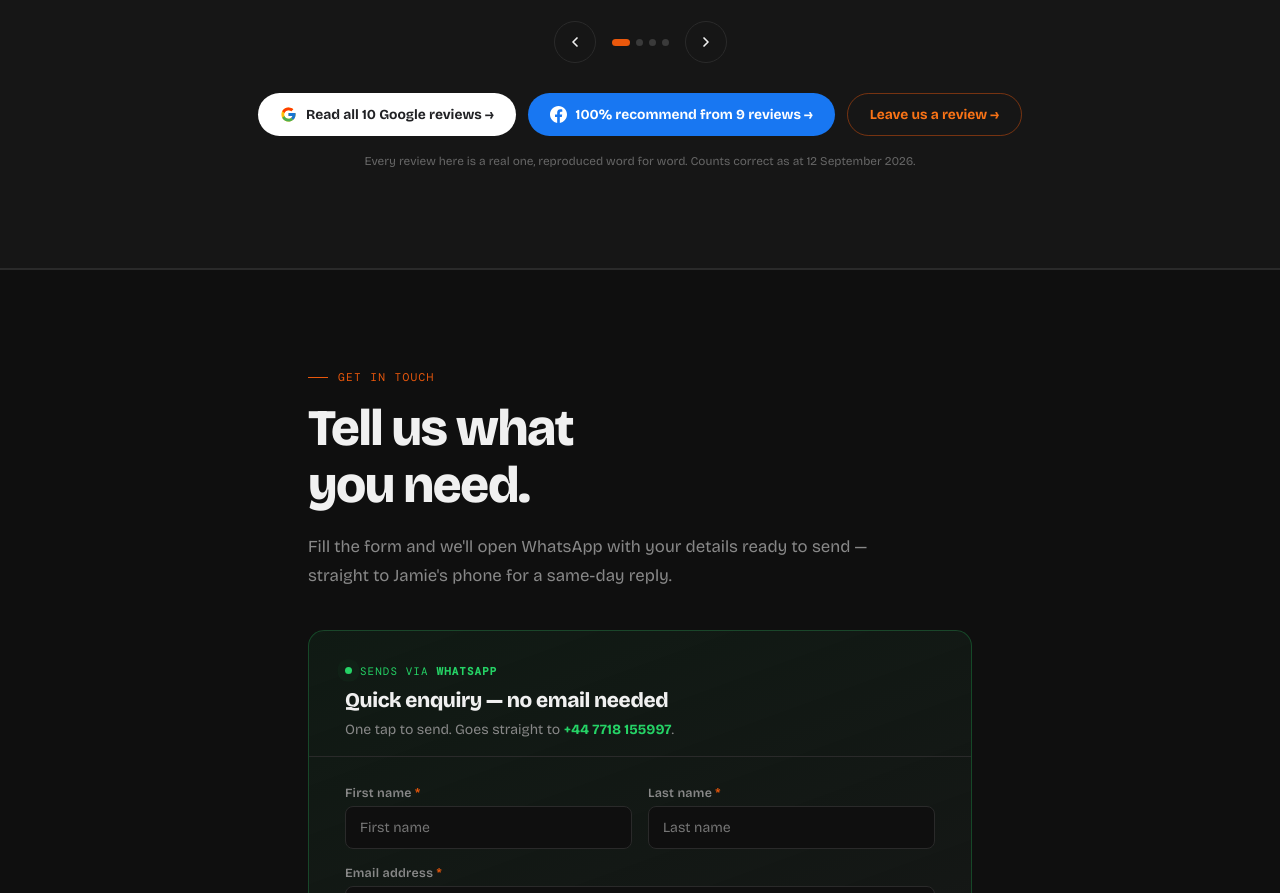
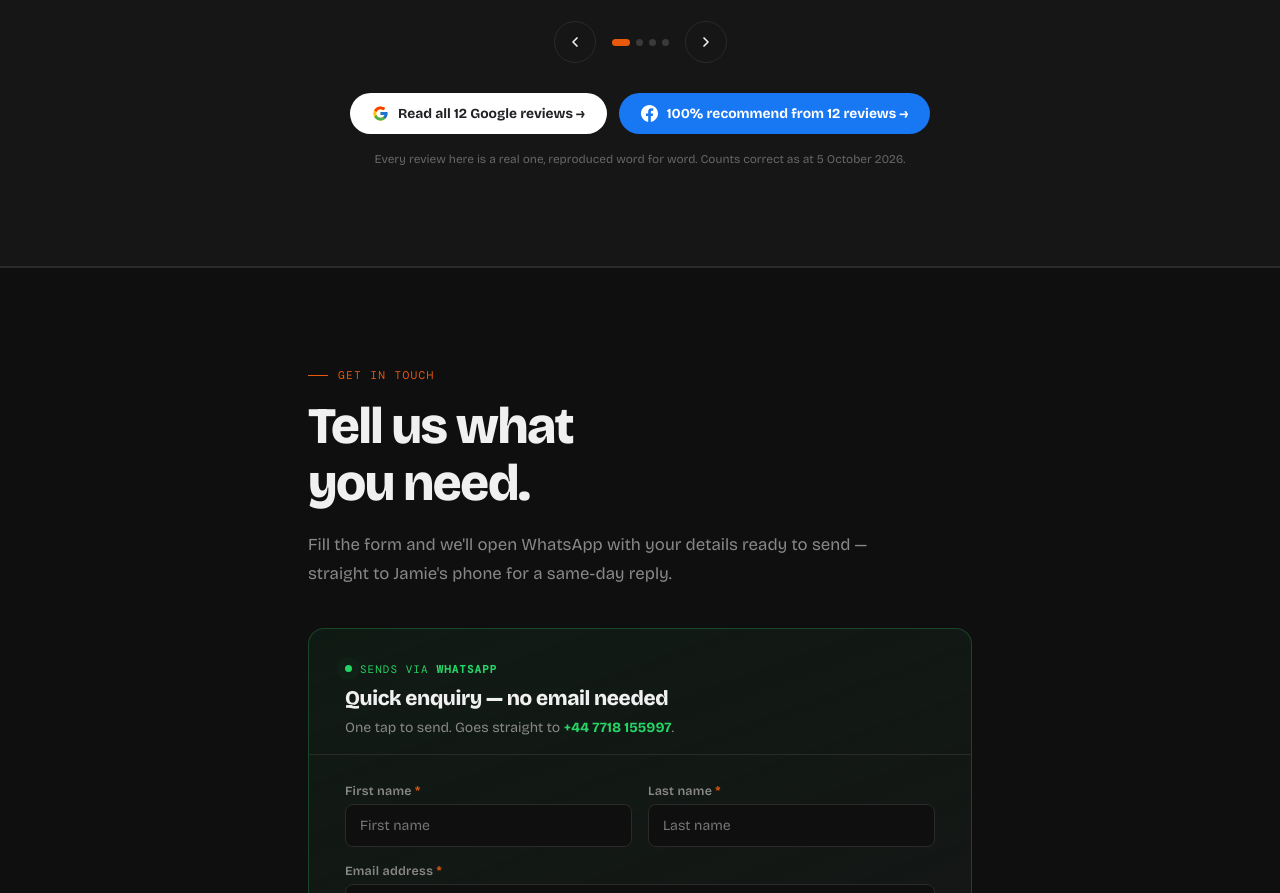
Before and after one commit to Innov8-workflows/innov8-workflows, a plain HTML site: page index.html in a window 1280 px wide. Shown: the part 7909-8802 px from the top of the page. Drawn offline with nearby package versions, Linux system fonts and the light colour scheme; a script that the page names is missing; a web font is replaced by a local one.

Commit message:
Reviews: 12 Google and 12 Facebook, drop the leave-a-review pill
Counts checked on the live profiles today (Google 5.0 from 12, Facebook
100% recommend from 12). The two remaining pills stay centred and the
counts note is dated 5 October 2026.

Co-Authored-By: Claude Opus 5.5 <noreply@anthropic.com>

```diff
--- a/index.html
+++ b/index.html
@@ -350,7 +350,6 @@ section { position: relative; z-index: 1; }
 .grv-pill svg { width: 17px; height: 17px; flex-shrink: 0; }
 .grv-pill.g { background: #fff; color: #202124; }
 .grv-pill.fb { background: #1877F2; color: #fff; }
-.grv-pill.leave { background: transparent; color: var(--accent2); border: 1px solid rgba(234,88,12,0.45); }
 .grv-note { text-align: center; font-size: 0.74rem; color: var(--muted); margin-top: 18px; }
 @media (max-width: 900px) { .grv-card { flex-basis: calc((100% - 20px) / 2); } }
 @media (max-width: 640px) { .grv-card { flex-basis: 100%; } .grv-text { -webkit-line-clamp: 7; } }
@@ -1155,15 +1154,13 @@ footer { border-top: 1px solid var(--border); padding: 48px 48px 32px; position:
       <div class="grv-links">
         <a class="grv-pill g" href="https://www.google.com/search?q=Innov8+Workflows&amp;ludocid=8929470527789364715#lrd=0x487993ad6ad446f5:0x7bebda22793475eb,1" target="_blank" rel="noopener">
           <svg viewBox="0 0 48 48" xmlns="http://www.w3.org/2000/svg" aria-hidden="true"><path fill="#FFC107" d="M43.611,20.083H42V20H24v8h11.303c-1.649,4.657-6.08,8-11.303,8c-6.627,0-12-5.373-12-12c0-6.627,5.373-12,12-12c3.059,0,5.842,1.154,7.961,3.039l5.657-5.657C34.046,6.053,29.268,4,24,4C12.955,4,4,12.955,4,24c0,11.045,8.955,20,20,20c11.045,0,20-8.955,20-20C44,22.659,43.862,21.35,43.611,20.083z"/><path fill="#FF3D00" d="M6.306,14.691l6.571,4.819C14.655,15.108,18.961,12,24,12c3.059,0,5.842,1.154,7.961,3.039l5.657-5.657C34.046,6.053,29.268,4,24,4C16.318,4,9.656,8.337,6.306,14.691z"/><path fill="#4CAF50" d="M24,44c5.166,0,9.86-1.977,13.409-5.192l-6.19-5.238C29.211,35.091,26.715,36,24,36c-5.202,0-9.619-3.317-11.283-7.946l-6.522,5.025C9.505,39.556,16.227,44,24,44z"/><path fill="#1976D2" d="M43.611,20.083H42V20H24v8h11.303c-0.792,2.237-2.231,4.166-4.087,5.571c0.001-0.001,0.002-0.001,0.003-0.002l6.19,5.238C36.971,39.205,44,34,44,24C44,22.659,43.862,21.35,43.611,20.083z"/></svg>
-          Read all 10 Google reviews →
+          Read all 12 Google reviews →
         </a>
         <a class="grv-pill fb" href="https://www.facebook.com/profile.php?id=61589162941652&amp;sk=reviews" target="_blank" rel="noopener">
           <svg viewBox="0 0 24 24" xmlns="http://www.w3.org/2000/svg" aria-hidden="true"><path fill="#fff" d="M24 12.073c0-6.627-5.373-12-12-12s-12 5.373-12 12c0 5.99 4.388 10.954 10.125 11.854v-8.385H7.078v-3.47h3.047V9.43c0-3.007 1.792-4.669 4.533-4.669 1.312 0 2.686.235 2.686.235v2.953H15.83c-1.491 0-1.956.925-1.956 1.874v2.25h3.328l-.532 3.47h-2.796v8.385C19.612 23.027 24 18.062 24 12.073z"/></svg>
-          100% recommend from 9 reviews →
-        </a>
-        <a class="grv-pill leave" href="https://g.page/r/Cet1NHki2ut7EAI/review" target="_blank" rel="noopener">Leave us a review →</a>
-      </div>
-      <div class="grv-note">Every review here is a real one, reproduced word for word. Counts correct as at 12 September 2026.</div>
+          100% recommend from 12 reviews →
+        </a>      </div>
+      <div class="grv-note">Every review here is a real one, reproduced word for word. Counts correct as at 5 October 2026.</div>
     </div>
   </div>
 </section>
```
